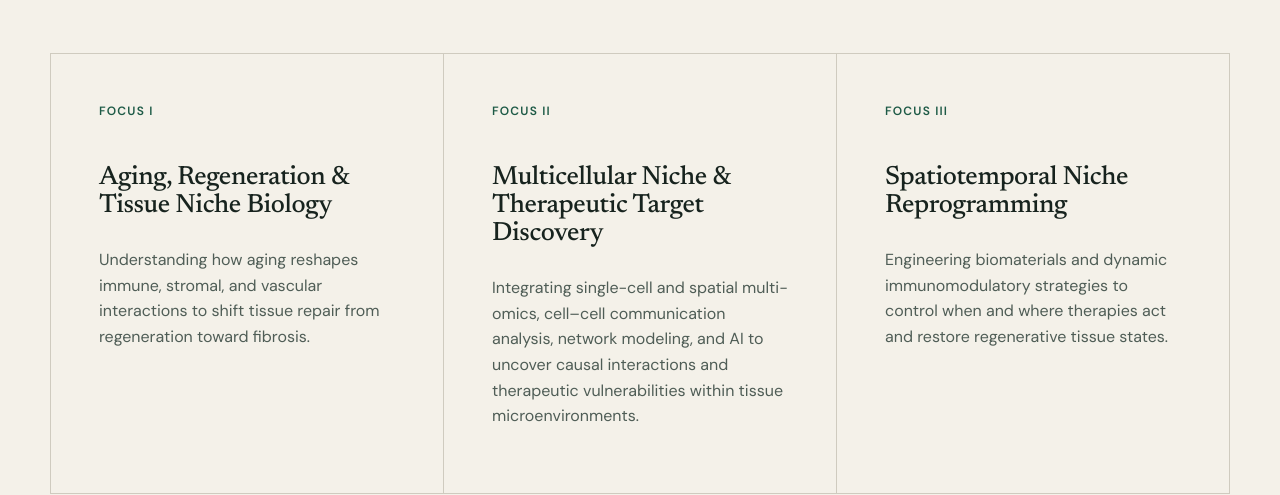
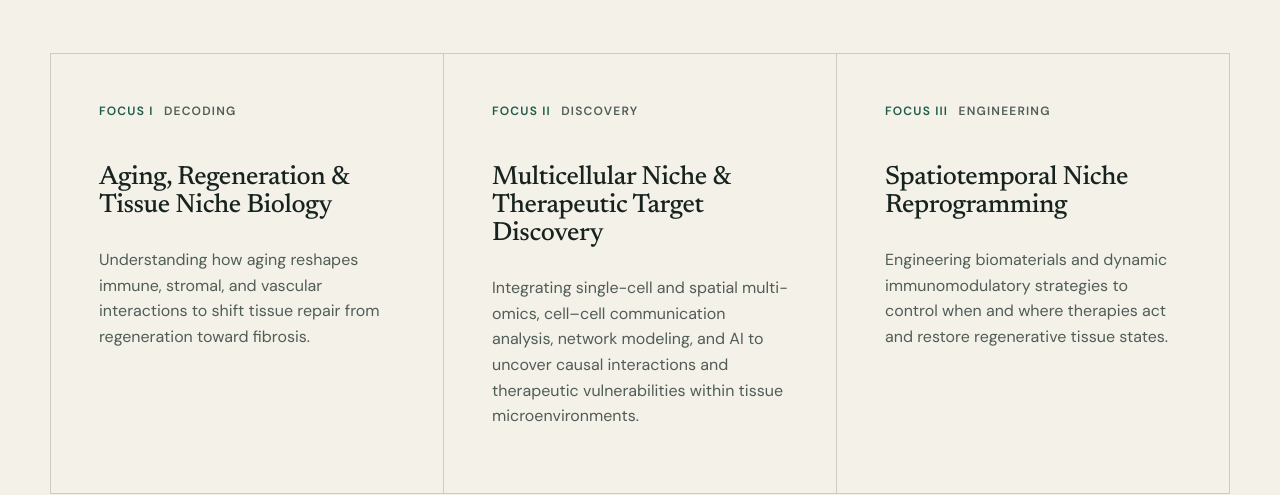
Before and after one commit to smjin9674/regenerative-immunoengineering, a plain HTML site: page research.html in a window 1280 px wide. Shown: the part 343-838 px from the top of the page. Drawn offline with Linux system fonts and the light colour scheme.

Commit message:
Add research focus action labels

```diff
--- a/research.html
+++ b/research.html
@@ -23,9 +23,9 @@
       <section class="section-rule page-section" aria-labelledby="research-heading">
         <div class="section-heading"><div><p class="section-index">Research</p><h1 id="research-heading">Research directions</h1></div></div>
         <div class="research-grid">
-          <article class="research-card"><span class="focus-label">Focus I</span><h3>Aging, Regeneration &amp; Tissue Niche Biology</h3><p>Understanding how aging reshapes immune, stromal, and vascular interactions to shift tissue repair from regeneration toward fibrosis.</p></article>
-          <article class="research-card"><span class="focus-label">Focus II</span><h3>Multicellular Niche &amp; Therapeutic Target Discovery</h3><p>Integrating single-cell and spatial multi-omics, cell–cell communication analysis, network modeling, and AI to uncover causal interactions and therapeutic vulnerabilities within tissue microenvironments.</p></article>
-          <article class="research-card"><span class="focus-label">Focus III</span><h3>Spatiotemporal Niche Reprogramming</h3><p>Engineering biomaterials and dynamic immunomodulatory strategies to control when and where therapies act and restore regenerative tissue states.</p></article>
+          <article class="research-card"><span class="focus-label">Focus I <span>Decoding</span></span><h3>Aging, Regeneration &amp; Tissue Niche Biology</h3><p>Understanding how aging reshapes immune, stromal, and vascular interactions to shift tissue repair from regeneration toward fibrosis.</p></article>
+          <article class="research-card"><span class="focus-label">Focus II <span>Discovery</span></span><h3>Multicellular Niche &amp; Therapeutic Target Discovery</h3><p>Integrating single-cell and spatial multi-omics, cell–cell communication analysis, network modeling, and AI to uncover causal interactions and therapeutic vulnerabilities within tissue microenvironments.</p></article>
+          <article class="research-card"><span class="focus-label">Focus III <span>Engineering</span></span><h3>Spatiotemporal Niche Reprogramming</h3><p>Engineering biomaterials and dynamic immunomodulatory strategies to control when and where therapies act and restore regenerative tissue states.</p></article>
         </div>
       </section>
     </main>
--- a/styles.css
+++ b/styles.css
@@ -367,13 +367,18 @@ h3 {
 }
 
 .focus-label {
-  display: block;
+  display: flex;
+  gap: 0.65rem;
   margin-bottom: 2.75rem;
   color: var(--green);
   font-size: 0.75rem;
   font-weight: 600;
   letter-spacing: 0.1em;
   text-transform: uppercase;
+}
+
+.focus-label span {
+  color: var(--ink-soft);
 }
 
 .research-card p {
```
